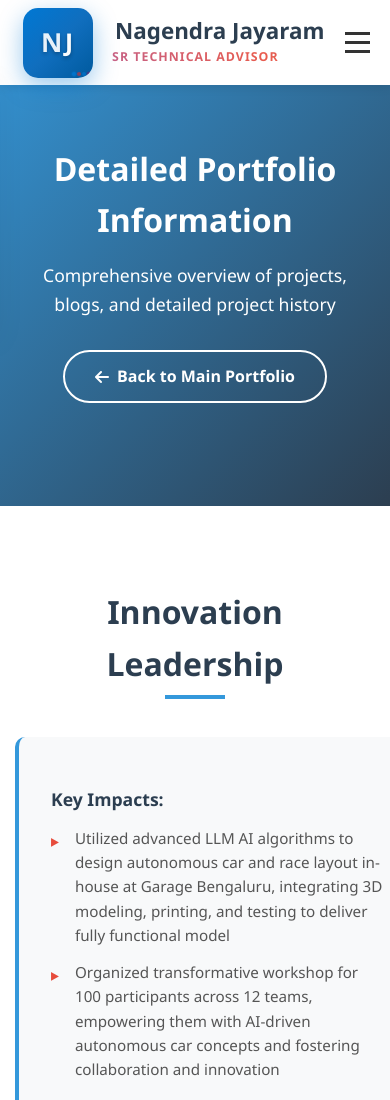
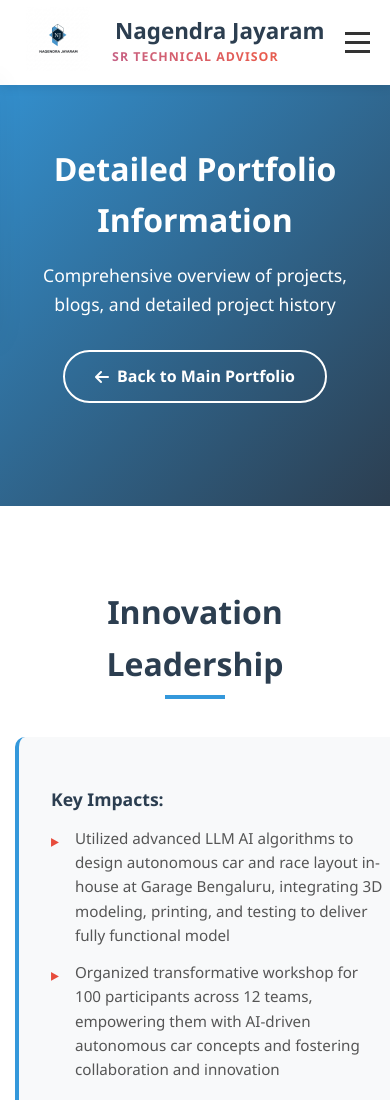
Before and after one commit to nagendrajayaram/it-engineer-portfolio, a plain HTML site: page details.html in a window 390 px wide. Shown: the top 1100 px of the page. Drawn offline with Linux system fonts and the light colour scheme.

Commit message:
Reverted to logo.png with enhanced visibility - added backplate, shadows, responsive sizing, and professional hover effects

```diff
--- a/details.html
+++ b/details.html
@@ -37,15 +37,8 @@
             <div class="nav-logo">
                 <div class="logo-section">
                     <div class="logo-container">
-                        <div class="custom-logo">
-                            <span class="logo-n">N</span>
-                            <span class="logo-j">J</span>
-                            <div class="tech-indicators">
-                                <div class="indicator azure"></div>
-                                <div class="indicator office365"></div>
-                                <div class="indicator sharepoint"></div>
-                                <div class="indicator powerplatform"></div>
-                            </div>
+                        <div class="logo-backplate">
+                            <img src="logo.png" alt="Nagendra Jayaram Logo" class="logo-image" width="64" height="64">
                         </div>
                     </div>
                     <div class="logo-text-container">
```
